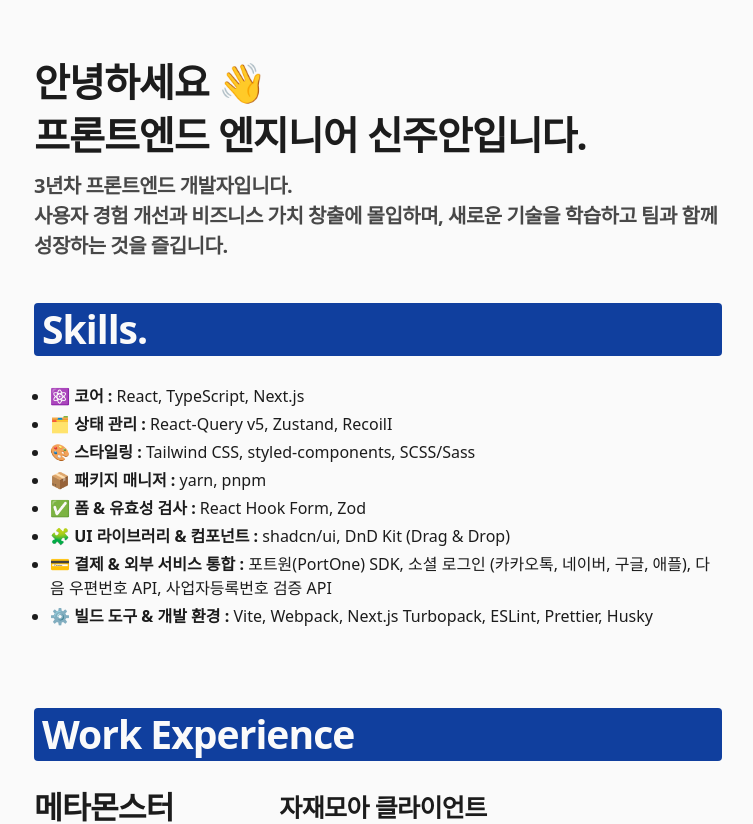
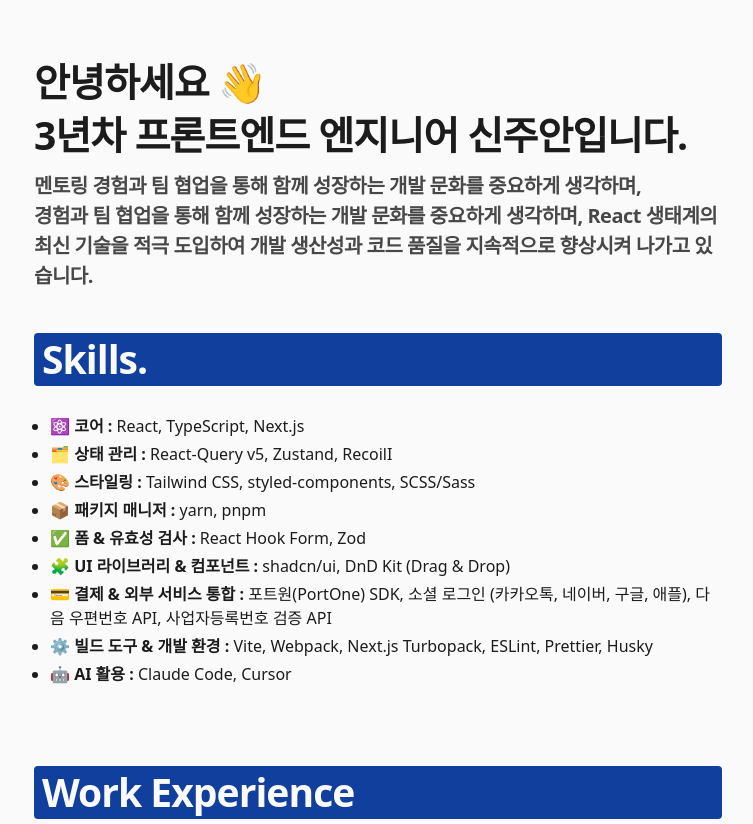
Before and after one commit to shinju4n/tech-blog, a Next.js app: page /resume in a window 1280 px wide. Shown: the top 824 px of the page, without its empty margins (262-1015 px from the left). Built offline with nearby package versions, Linux system fonts and the light colour scheme.

Commit message:
feat: description

```diff
--- a/app/(resume)/resume/_constants/resume.ts
+++ b/app/(resume)/resume/_constants/resume.ts
@@ -562,5 +562,6 @@ export const SKILLS = {
       key: "⚙️ 빌드 도구 & 개발 환경",
       value: "Vite, Webpack, Next.js Turbopack, ESLint, Prettier, Husky",
     },
+    { key: "🤖 AI 활용", value: "Claude Code, Cursor" },
   ],
 };
--- a/app/(resume)/resume/page.tsx
+++ b/app/(resume)/resume/page.tsx
@@ -46,13 +46,18 @@ const Resume: NextPage<ResumeProps> = async ({ searchParams }) => {
         <Typography size="h1" className="break-keep">
           안녕하세요 👋
           <br></br>
-          프론트엔드 엔지니어 신주안입니다.
+          3년차 프론트엔드 엔지니어 신주안입니다.
         </Typography>
-        <Typography size="h4" className="text-foreground/80 py-0.5">
-          3년차 프론트엔드 개발자입니다.
-          <br></br>
-          사용자 경험 개선과 비즈니스 가치 창출에 몰입하며, 새로운 기술을
-          학습하고 팀과 함께 성장하는 것을 즐깁니다.
+        <Typography
+          size="h4"
+          className="text-foreground/80 py-0.5 whitespace-pre-line"
+        >
+          멘토링 경험과 팀 협업을 통해 함께 성장하는 개발 문화를 중요하게
+          생각하며,
+          <br />
+          경험과 팀 협업을 통해 함께 성장하는 개발 문화를 중요하게 생각하며,
+          React 생태계의 최신 기술을 적극 도입하여 개발 생산성과 코드 품질을
+          지속적으로 향상시켜 나가고 있습니다.
         </Typography>
       </div>
       <Skills />
```
